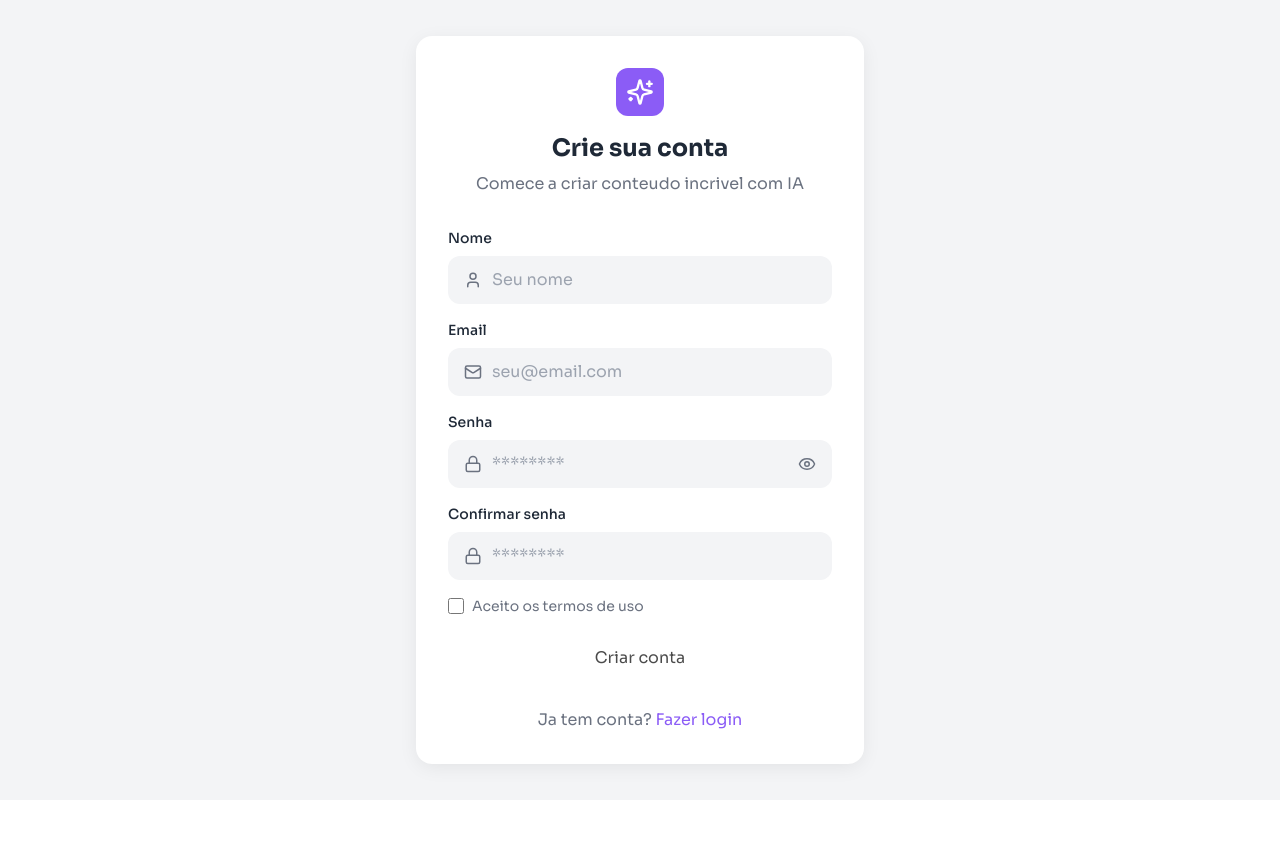
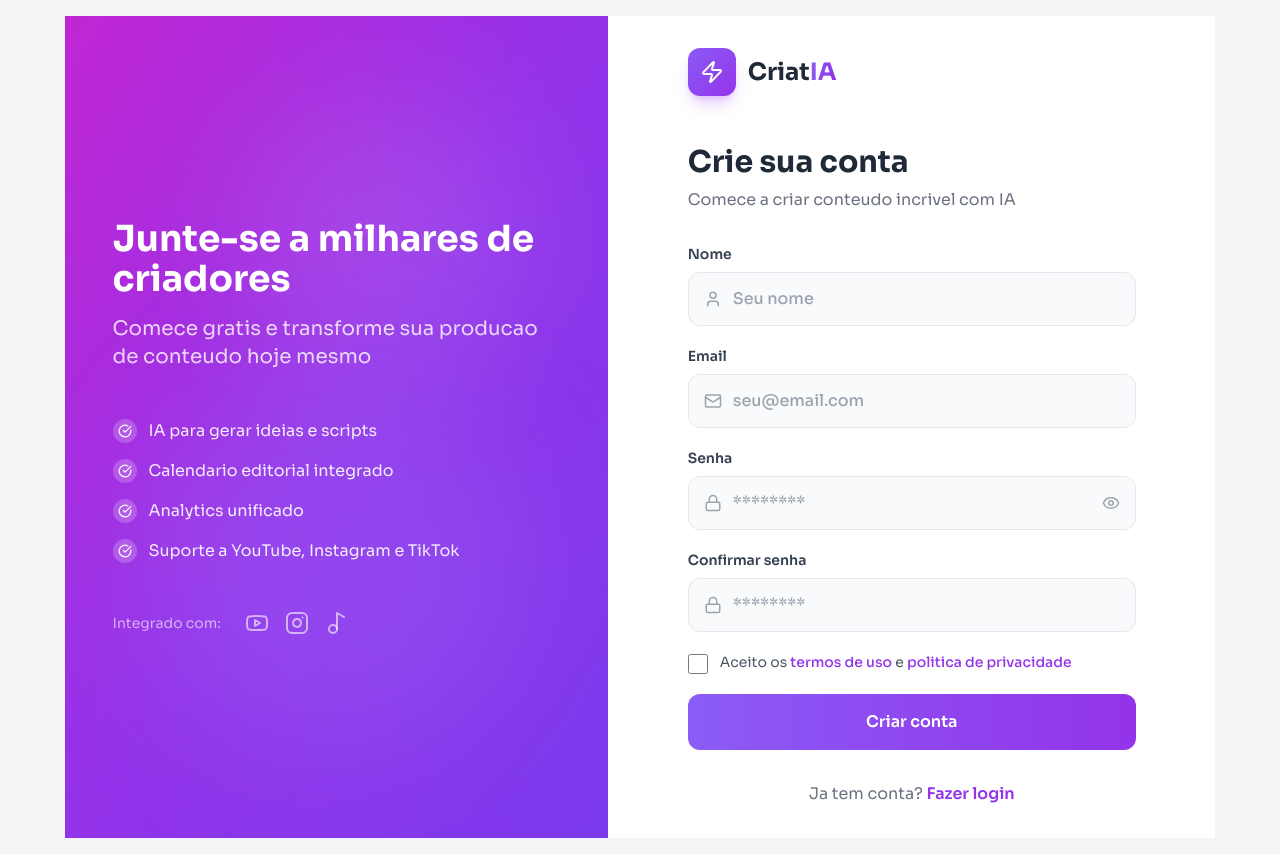
Before and after one commit to mirandatcunha-debug/criatia, a Next.js app: page /register in a window 1280 px wide. Before the commit the page ends 800 px from the top, so only its background shows below. Built offline with nearby package versions, Linux system fonts and the light colour scheme; no server answers.

Commit message:
Login e Cadastro com visual split screen

```diff
--- a/src/app/(auth)/login/page.tsx
+++ b/src/app/(auth)/login/page.tsx
@@ -3,27 +3,25 @@
 import { useState } from "react";
 import Link from "next/link";
 import { useRouter } from "next/navigation";
-import { Sparkles, Mail, Lock, Eye, EyeOff } from "lucide-react";
+import { Zap, Mail, Lock, Eye, EyeOff, Sparkles } from "lucide-react";
 import { supabase } from "@/lib/supabase";
 
 export default function LoginPage() {
-  const router = useRouter();
+  const [email, setEmail] = useState("");
+  const [password, setPassword] = useState("");
   const [showPassword, setShowPassword] = useState(false);
   const [isLoading, setIsLoading] = useState(false);
   const [error, setError] = useState("");
-  const [formData, setFormData] = useState({
-    email: "",
-    password: "",
-  });
+  const router = useRouter();
 
   const handleSubmit = async (e: React.FormEvent) => {
     e.preventDefault();
     setIsLoading(true);
     setError("");
 
-    const { data, error } = await supabase.auth.signInWithPassword({
-      email: formData.email,
-      password: formData.password,
+    const { error } = await supabase.auth.signInWithPassword({
+      email,
+      password,
     });
 
     if (error) {
@@ -32,85 +30,133 @@ export default function LoginPage() {
       return;
     }
 
-    if (data.session && data.user) {
-      document.cookie = `sb-access-token=${data.session.access_token}; path=/; max-age=3600`;
-
-      await fetch("/api/user", {
-        method: "POST",
-        headers: { "Content-Type": "application/json" },
-        body: JSON.stringify({
-          id: data.user.id,
-          email: data.user.email,
-          name: data.user.user_metadata?.name || "",
-        }),
-      });
-    }
-
     router.push("/dashboard");
-    router.refresh();
   };
 
   return (
+    <div className="min-h-screen flex">
+      {/* Left Side - Form */}
+      <div className="flex-1 flex items-center justify-center p-8 bg-white">
         <div className="w-full max-w-md">
-      <div className="bg-white dark:bg-dark rounded-2xl shadow-card p-8">
-        <div className="text-center mb-8">
-          <div className="w-12 h-12 bg-primary rounded-xl flex items-center justify-center mx-auto mb-4">
-            <Sparkles className="text-white" size={28} />
+          {/* Logo */}
+          <Link href="/" className="flex items-center gap-3 mb-12">
+            <div className="w-12 h-12 bg-gradient-to-br from-violet-500 to-purple-600 rounded-xl flex items-center justify-center shadow-lg shadow-purple-500/30">
+              <Zap className="text-white" size={24} />
             </div>
-          <h1 className="text-2xl font-bold text-dark dark:text-white">Bem-vindo de volta!</h1>
-          <p className="text-gray-sec mt-2">Entre na sua conta para continuar</p>
-        </div>
+            <span className="text-2xl font-bold text-gray-800">
+              Criat<span className="text-transparent bg-clip-text bg-gradient-to-r from-violet-500 to-purple-600">IA</span>
+            </span>
+          </Link>
+
+          <h1 className="text-3xl font-bold text-gray-800 mb-2">Bem-vindo de volta!</h1>
+          <p className="text-gray-500 mb-8">Entre na sua conta para continuar</p>
 
           {error && (
-          <div className="mb-4 p-3 bg-danger/10 rounded-xl text-danger text-sm">{error}</div>
+            <div className="bg-red-50 border border-red-200 text-red-600 px-4 py-3 rounded-xl mb-6 text-sm">
+              {error}
+            </div>
           )}
 
           <form onSubmit={handleSubmit} className="space-y-5">
             <div>
-            <label className="block text-sm font-medium text-dark dark:text-white mb-2">Email</label>
+              <label className="block text-sm font-semibold text-gray-700 mb-2">Email</label>
               <div className="relative">
-              <Mail className="absolute left-4 top-1/2 -translate-y-1/2 text-gray-sec" size={18} />
+                <Mail size={18} className="absolute left-4 top-1/2 -translate-y-1/2 text-gray-400" />
                 <input
                   type="email"
+                  value={email}
+                  onChange={(e) => setEmail(e.target.value)}
+                  className="w-full pl-11 pr-4 py-3.5 bg-gray-50 border border-gray-200 rounded-xl outline-none focus:ring-2 focus:ring-purple-500/20 focus:border-purple-500 transition-all font-medium"
                   placeholder="seu@email.com"
-                value={formData.email}
-                onChange={(e) => setFormData({ ...formData, email: e.target.value })}
-                className="w-full pl-11 pr-4 py-3 bg-gray-section rounded-xl outline-none"
                   required
                 />
               </div>
             </div>
 
             <div>
-            <label className="block text-sm font-medium text-dark dark:text-white mb-2">Senha</label>
+              <label className="block text-sm font-semibold text-gray-700 mb-2">Senha</label>
               <div className="relative">
-              <Lock className="absolute left-4 top-1/2 -translate-y-1/2 text-gray-sec" size={18} />
+                <Lock size={18} className="absolute left-4 top-1/2 -translate-y-1/2 text-gray-400" />
                 <input
                   type={showPassword ? "text" : "password"}
+                  value={password}
+                  onChange={(e) => setPassword(e.target.value)}
+                  className="w-full pl-11 pr-12 py-3.5 bg-gray-50 border border-gray-200 rounded-xl outline-none focus:ring-2 focus:ring-purple-500/20 focus:border-purple-500 transition-all font-medium"
                   placeholder="********"
-                value={formData.password}
-                onChange={(e) => setFormData({ ...formData, password: e.target.value })}
-                className="w-full pl-11 pr-12 py-3 bg-gray-section rounded-xl outline-none"
                   required
                 />
                 <button
                   type="button"
                   onClick={() => setShowPassword(!showPassword)}
-                className="absolute right-4 top-1/2 -translate-y-1/2 text-gray-sec"
+                  className="absolute right-4 top-1/2 -translate-y-1/2 text-gray-400 hover:text-gray-600"
                 >
                   {showPassword ? <EyeOff size={18} /> : <Eye size={18} />}
                 </button>
               </div>
             </div>
 
-          <button type="submit" disabled={isLoading} className="w-full btn btn-primary py-3.5 disabled:opacity-70">
-            {isLoading ? <div className="w-5 h-5 border-2 border-white/30 border-t-white rounded-full animate-spin mx-auto" /> : "Entrar"}
+            <div className="flex items-center justify-between">
+              <label className="flex items-center gap-2 cursor-pointer">
+                <input type="checkbox" className="w-4 h-4 rounded border-gray-300 text-purple-600 focus:ring-purple-500" />
+                <span className="text-sm text-gray-600">Lembrar de mim</span>
+              </label>
+              <Link href="#" className="text-sm text-purple-600 font-medium hover:text-purple-700">
+                Esqueceu a senha?
+              </Link>
+            </div>
+
+            <button
+              type="submit"
+              disabled={isLoading}
+              className="w-full bg-gradient-to-r from-violet-500 to-purple-600 text-white py-4 rounded-xl font-semibold hover:shadow-lg hover:shadow-purple-500/30 transition-all disabled:opacity-50"
+            >
+              {isLoading ? (
+                <div className="w-5 h-5 border-2 border-white/30 border-t-white rounded-full animate-spin mx-auto" />
+              ) : "Entrar"}
             </button>
           </form>
 
-        <p className="text-center mt-6 text-gray-sec">
-          Nao tem conta? <Link href="/register" className="text-primary">Cadastre-se gratis</Link>
+          <p className="text-center text-gray-500 mt-8">
+            Nao tem conta?{" "}
+            <Link href="/register" className="text-purple-600 font-semibold hover:text-purple-700">
+              Cadastre-se gratis
+            </Link>
           </p>
+        </div>
+      </div>
+
+      {/* Right Side - Visual */}
+      <div className="hidden lg:flex flex-1 bg-gradient-to-br from-violet-600 via-purple-600 to-fuchsia-600 relative overflow-hidden">
+        {/* Background Elements */}
+        <div className="absolute top-20 left-20 w-72 h-72 bg-white/10 rounded-full blur-3xl"></div>
+        <div className="absolute bottom-20 right-20 w-96 h-96 bg-fuchsia-400/20 rounded-full blur-3xl"></div>
+
+        {/* Content */}
+        <div className="relative z-10 flex flex-col items-center justify-center w-full p-12 text-white">
+          <div className="w-20 h-20 bg-white/20 backdrop-blur rounded-3xl flex items-center justify-center mb-8">
+            <Sparkles size={40} />
+          </div>
+          <h2 className="text-4xl font-bold text-center mb-4">Crie conteudo incrivel</h2>
+          <p className="text-xl text-white/80 text-center max-w-md">
+            Use o poder da IA para gerar ideias, scripts e hashtags em segundos
+          </p>
+
+          {/* Stats */}
+          <div className="flex gap-12 mt-12">
+            <div className="text-center">
+              <p className="text-4xl font-bold">10k+</p>
+              <p className="text-white/70">Criadores</p>
+            </div>
+            <div className="text-center">
+              <p className="text-4xl font-bold">50k+</p>
+              <p className="text-white/70">Conteudos</p>
+            </div>
+            <div className="text-center">
+              <p className="text-4xl font-bold">98%</p>
+              <p className="text-white/70">Satisfacao</p>
+            </div>
+          </div>
+        </div>
       </div>
     </div>
   );
--- a/src/app/(auth)/register/page.tsx
+++ b/src/app/(auth)/register/page.tsx
@@ -3,43 +3,43 @@
 import { useState } from "react";
 import Link from "next/link";
 import { useRouter } from "next/navigation";
-import { Sparkles, Mail, Lock, Eye, EyeOff, ArrowRight, User, Check } from "lucide-react";
+import { Zap, Mail, Lock, Eye, EyeOff, User, CheckCircle, Youtube, Instagram, Music2 } from "lucide-react";
 import { supabase } from "@/lib/supabase";
 
 export default function RegisterPage() {
-  const router = useRouter();
+  const [name, setName] = useState("");
+  const [email, setEmail] = useState("");
+  const [password, setPassword] = useState("");
+  const [confirmPassword, setConfirmPassword] = useState("");
   const [showPassword, setShowPassword] = useState(false);
+  const [acceptTerms, setAcceptTerms] = useState(false);
   const [isLoading, setIsLoading] = useState(false);
   const [error, setError] = useState("");
-  const [success, setSuccess] = useState(false);
-  const [formData, setFormData] = useState({
-    name: "",
-    email: "",
-    password: "",
-    confirmPassword: "",
-    acceptTerms: false,
-  });
-
-  const passwordChecks = {
-    length: formData.password.length >= 8,
-    uppercase: /[A-Z]/.test(formData.password),
-    lowercase: /[a-z]/.test(formData.password),
-    number: /[0-9]/.test(formData.password),
-  };
-
-  const isPasswordValid = Object.values(passwordChecks).every(Boolean);
-  const passwordsMatch = formData.password === formData.confirmPassword && formData.confirmPassword !== "";
+  const router = useRouter();
 
   const handleSubmit = async (e: React.FormEvent) => {
     e.preventDefault();
-    if (!isPasswordValid || !passwordsMatch || !formData.acceptTerms) return;
     setIsLoading(true);
     setError("");
 
-    const { data, error } = await supabase.auth.signUp({
-      email: formData.email,
-      password: formData.password,
-      options: { data: { name: formData.name } }
+    if (password !== confirmPassword) {
+      setError("As senhas nao coincidem");
+      setIsLoading(false);
+      return;
+    }
+
+    if (!acceptTerms) {
+      setError("Voce precisa aceitar os termos de uso");
+      setIsLoading(false);
+      return;
+    }
+
+    const { error } = await supabase.auth.signUp({
+      email,
+      password,
+      options: {
+        data: { name },
+      },
     });
 
     if (error) {
@@ -47,85 +47,183 @@ export default function RegisterPage() {
       setIsLoading(false);
       return;
     }
-    setSuccess(true);
-    setIsLoading(false);
+
+    router.push("/dashboard");
   };
 
-  if (success) {
+  const benefits = [
+    "IA para gerar ideias e scripts",
+    "Calendario editorial integrado",
+    "Analytics unificado",
+    "Suporte a YouTube, Instagram e TikTok",
+  ];
+
   return (
-      <div className="w-full max-w-md">
-        <div className="bg-white dark:bg-dark rounded-2xl shadow-card p-8 text-center">
-          <div className="w-16 h-16 bg-success/10 rounded-full flex items-center justify-center mx-auto mb-4">
-            <Check className="text-success" size={32} />
+    <div className="min-h-screen flex">
+      {/* Left Side - Visual */}
+      <div className="hidden lg:flex flex-1 bg-gradient-to-br from-fuchsia-600 via-purple-600 to-violet-600 relative overflow-hidden">
+        {/* Background Elements */}
+        <div className="absolute top-20 right-20 w-72 h-72 bg-white/10 rounded-full blur-3xl"></div>
+        <div className="absolute bottom-20 left-20 w-96 h-96 bg-violet-400/20 rounded-full blur-3xl"></div>
+
+        {/* Content */}
+        <div className="relative z-10 flex flex-col justify-center w-full p-12 text-white">
+          <h2 className="text-4xl font-bold mb-4">Junte-se a milhares de criadores</h2>
+          <p className="text-xl text-white/80 mb-12 max-w-md">
+            Comece gratis e transforme sua producao de conteudo hoje mesmo
+          </p>
+
+          {/* Benefits */}
+          <div className="space-y-4 mb-12">
+            {benefits.map((benefit, i) => (
+              <div key={i} className="flex items-center gap-3">
+                <div className="w-6 h-6 bg-white/20 rounded-full flex items-center justify-center">
+                  <CheckCircle size={14} />
                 </div>
-          <h1 className="text-2xl font-bold text-dark dark:text-white mb-2">Conta criada!</h1>
-          <p className="text-gray-sec mb-6">Enviamos um link de confirmacao para <strong>{formData.email}</strong></p>
-          <Link href="/login" className="btn btn-primary">Ir para o login</Link>
+                <span className="text-white/90">{benefit}</span>
+              </div>
+            ))}
+          </div>
+
+          {/* Platforms */}
+          <div className="flex items-center gap-6">
+            <p className="text-white/60 text-sm">Integrado com:</p>
+            <div className="flex items-center gap-4">
+              <Youtube size={24} className="text-white/60" />
+              <Instagram size={24} className="text-white/60" />
+              <Music2 size={24} className="text-white/60" />
             </div>
           </div>
-    );
-  }
-
-  return (
-    <div className="w-full max-w-md">
-      <div className="bg-white dark:bg-dark rounded-2xl shadow-card p-8">
-        <div className="text-center mb-8">
-          <div className="w-12 h-12 bg-primary rounded-xl flex items-center justify-center mx-auto mb-4">
-            <Sparkles className="text-white" size={28} />
         </div>
-          <h1 className="text-2xl font-bold text-dark dark:text-white">Crie sua conta</h1>
-          <p className="text-gray-sec mt-2">Comece a criar conteudo incrivel com IA</p>
       </div>
 
-        {error && <div className="mb-4 p-3 bg-danger/10 rounded-xl text-danger text-sm">{error}</div>}
+      {/* Right Side - Form */}
+      <div className="flex-1 flex items-center justify-center p-8 bg-white">
+        <div className="w-full max-w-md">
+          {/* Logo */}
+          <Link href="/" className="flex items-center gap-3 mb-12">
+            <div className="w-12 h-12 bg-gradient-to-br from-violet-500 to-purple-600 rounded-xl flex items-center justify-center shadow-lg shadow-purple-500/30">
+              <Zap className="text-white" size={24} />
+            </div>
+            <span className="text-2xl font-bold text-gray-800">
+              Criat<span className="text-transparent bg-clip-text bg-gradient-to-r from-violet-500 to-purple-600">IA</span>
+            </span>
+          </Link>
 
-        <form onSubmit={handleSubmit} className="space-y-4">
+          <h1 className="text-3xl font-bold text-gray-800 mb-2">Crie sua conta</h1>
+          <p className="text-gray-500 mb-8">Comece a criar conteudo incrivel com IA</p>
+
+          {error && (
+            <div className="bg-red-50 border border-red-200 text-red-600 px-4 py-3 rounded-xl mb-6 text-sm">
+              {error}
+            </div>
+          )}
+
+          <form onSubmit={handleSubmit} className="space-y-5">
             <div>
-            <label className="block text-sm font-medium text-dark dark:text-white mb-2">Nome</label>
+              <label className="block text-sm font-semibold text-gray-700 mb-2">Nome</label>
               <div className="relative">
-              <User className="absolute left-4 top-1/2 -translate-y-1/2 text-gray-sec" size={18} />
-              <input type="text" placeholder="Seu nome" value={formData.name} onChange={(e) => setFormData({...formData, name: e.target.value})} className="w-full pl-11 pr-4 py-3 bg-gray-section rounded-xl outline-none" required />
+                <User size={18} className="absolute left-4 top-1/2 -translate-y-1/2 text-gray-400" />
+                <input
+                  type="text"
+                  value={name}
+                  onChange={(e) => setName(e.target.value)}
+                  className="w-full pl-11 pr-4 py-3.5 bg-gray-50 border border-gray-200 rounded-xl outline-none focus:ring-2 focus:ring-purple-500/20 focus:border-purple-500 transition-all font-medium"
+                  placeholder="Seu nome"
+                  required
+                />
               </div>
             </div>
 
             <div>
-            <label className="block text-sm font-medium text-dark dark:text-white mb-2">Email</label>
+              <label className="block text-sm font-semibold text-gray-700 mb-2">Email</label>
               <div className="relative">
-              <Mail className="absolute left-4 top-1/2 -translate-y-1/2 text-gray-sec" size={18} />
-              <input type="email" placeholder="seu@email.com" value={formData.email} onChange={(e) => setFormData({...formData, email: e.target.value})} className="w-full pl-11 pr-4 py-3 bg-gray-section rounded-xl outline-none" required />
+                <Mail size={18} className="absolute left-4 top-1/2 -translate-y-1/2 text-gray-400" />
+                <input
+                  type="email"
+                  value={email}
+                  onChange={(e) => setEmail(e.target.value)}
+                  className="w-full pl-11 pr-4 py-3.5 bg-gray-50 border border-gray-200 rounded-xl outline-none focus:ring-2 focus:ring-purple-500/20 focus:border-purple-500 transition-all font-medium"
+                  placeholder="seu@email.com"
+                  required
+                />
               </div>
             </div>
 
             <div>
-            <label className="block text-sm font-medium text-dark dark:text-white mb-2">Senha</label>
+              <label className="block text-sm font-semibold text-gray-700 mb-2">Senha</label>
               <div className="relative">
-              <Lock className="absolute left-4 top-1/2 -translate-y-1/2 text-gray-sec" size={18} />
-              <input type={showPassword ? "text" : "password"} placeholder="********" value={formData.password} onChange={(e) => setFormData({...formData, password: e.target.value})} className="w-full pl-11 pr-12 py-3 bg-gray-section rounded-xl outline-none" required />
-              <button type="button" onClick={() => setShowPassword(!showPassword)} className="absolute right-4 top-1/2 -translate-y-1/2 text-gray-sec">
+                <Lock size={18} className="absolute left-4 top-1/2 -translate-y-1/2 text-gray-400" />
+                <input
+                  type={showPassword ? "text" : "password"}
+                  value={password}
+                  onChange={(e) => setPassword(e.target.value)}
+                  className="w-full pl-11 pr-12 py-3.5 bg-gray-50 border border-gray-200 rounded-xl outline-none focus:ring-2 focus:ring-purple-500/20 focus:border-purple-500 transition-all font-medium"
+                  placeholder="********"
+                  required
+                />
+                <button
+                  type="button"
+                  onClick={() => setShowPassword(!showPassword)}
+                  className="absolute right-4 top-1/2 -translate-y-1/2 text-gray-400 hover:text-gray-600"
+                >
                   {showPassword ? <EyeOff size={18} /> : <Eye size={18} />}
                 </button>
               </div>
             </div>
 
             <div>
-            <label className="block text-sm font-medium text-dark dark:text-white mb-2">Confirmar senha</label>
+              <label className="block text-sm font-semibold text-gray-700 mb-2">Confirmar senha</label>
               <div className="relative">
-              <Lock className="absolute left-4 top-1/2 -translate-y-1/2 text-gray-sec" size={18} />
-              <input type={showPassword ? "text" : "password"} placeholder="********" value={formData.confirmPassword} onChange={(e) => setFormData({...formData, confirmPassword: e.target.value})} className="w-full pl-11 pr-4 py-3 bg-gray-section rounded-xl outline-none" required />
+                <Lock size={18} className="absolute left-4 top-1/2 -translate-y-1/2 text-gray-400" />
+                <input
+                  type={showPassword ? "text" : "password"}
+                  value={confirmPassword}
+                  onChange={(e) => setConfirmPassword(e.target.value)}
+                  className="w-full pl-11 pr-4 py-3.5 bg-gray-50 border border-gray-200 rounded-xl outline-none focus:ring-2 focus:ring-purple-500/20 focus:border-purple-500 transition-all font-medium"
+                  placeholder="********"
+                  required
+                />
               </div>
             </div>
 
-          <label className="flex items-center gap-2 cursor-pointer">
-            <input type="checkbox" checked={formData.acceptTerms} onChange={(e) => setFormData({...formData, acceptTerms: e.target.checked})} className="w-4 h-4" />
-            <span className="text-sm text-gray-sec">Aceito os termos de uso</span>
+            <label className="flex items-start gap-3 cursor-pointer">
+              <input
+                type="checkbox"
+                checked={acceptTerms}
+                onChange={(e) => setAcceptTerms(e.target.checked)}
+                className="w-5 h-5 rounded border-gray-300 text-purple-600 focus:ring-purple-500 mt-0.5"
+              />
+              <span className="text-sm text-gray-600">
+                Aceito os{" "}
+                <Link href="#" className="text-purple-600 font-medium hover:text-purple-700">
+                  termos de uso
+                </Link>
+                {" "}e{" "}
+                <Link href="#" className="text-purple-600 font-medium hover:text-purple-700">
+                  politica de privacidade
+                </Link>
+              </span>
             </label>
 
-          <button type="submit" disabled={isLoading || !isPasswordValid || !passwordsMatch || !formData.acceptTerms} className="w-full btn btn-primary py-3.5 disabled:opacity-70">
-            {isLoading ? <div className="w-5 h-5 border-2 border-white/30 border-t-white rounded-full animate-spin mx-auto" /> : "Criar conta"}
+            <button
+              type="submit"
+              disabled={isLoading}
+              className="w-full bg-gradient-to-r from-violet-500 to-purple-600 text-white py-4 rounded-xl font-semibold hover:shadow-lg hover:shadow-purple-500/30 transition-all disabled:opacity-50"
+            >
+              {isLoading ? (
+                <div className="w-5 h-5 border-2 border-white/30 border-t-white rounded-full animate-spin mx-auto" />
+              ) : "Criar conta"}
             </button>
           </form>
 
-        <p className="text-center mt-6 text-gray-sec">Ja tem conta? <Link href="/login" className="text-primary">Fazer login</Link></p>
+          <p className="text-center text-gray-500 mt-8">
+            Ja tem conta?{" "}
+            <Link href="/login" className="text-purple-600 font-semibold hover:text-purple-700">
+              Fazer login
+            </Link>
+          </p>
+        </div>
       </div>
     </div>
   );
```
Lines whose indentation alone changed are shown as unchanged.
